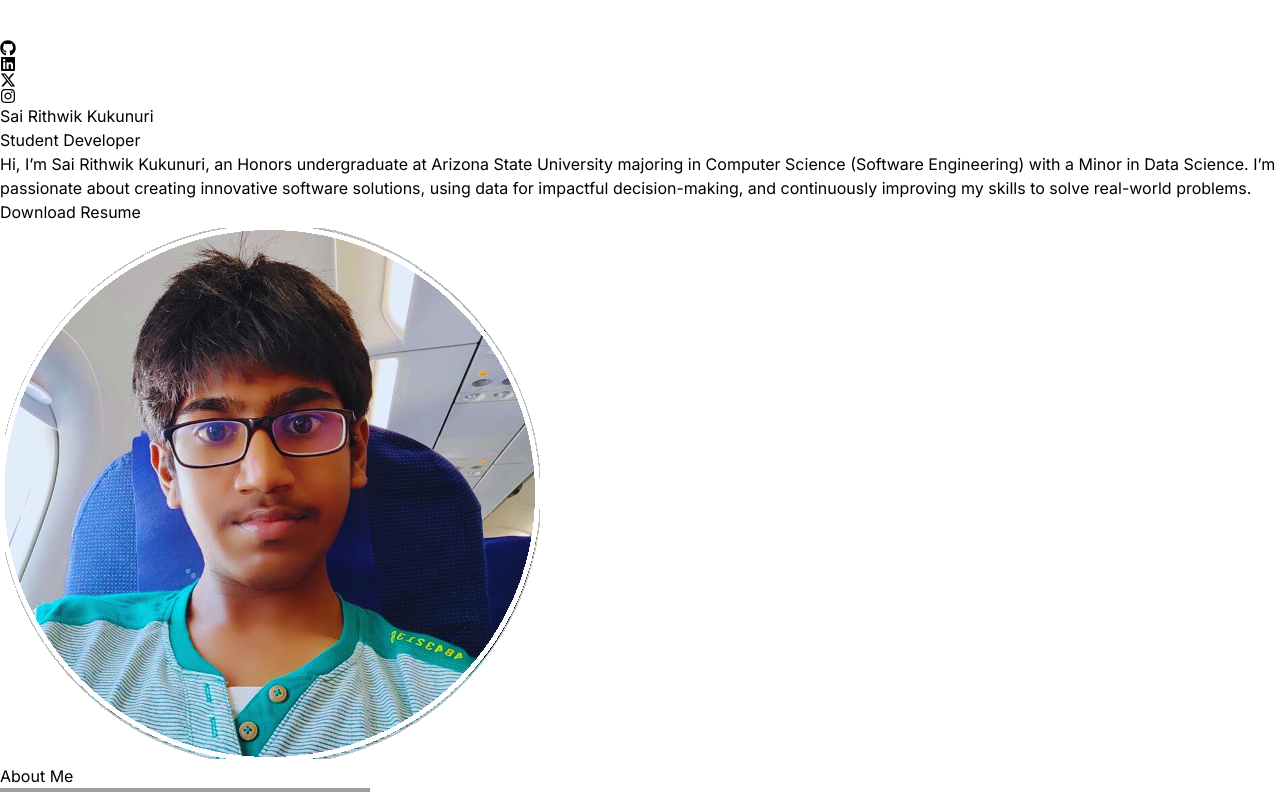
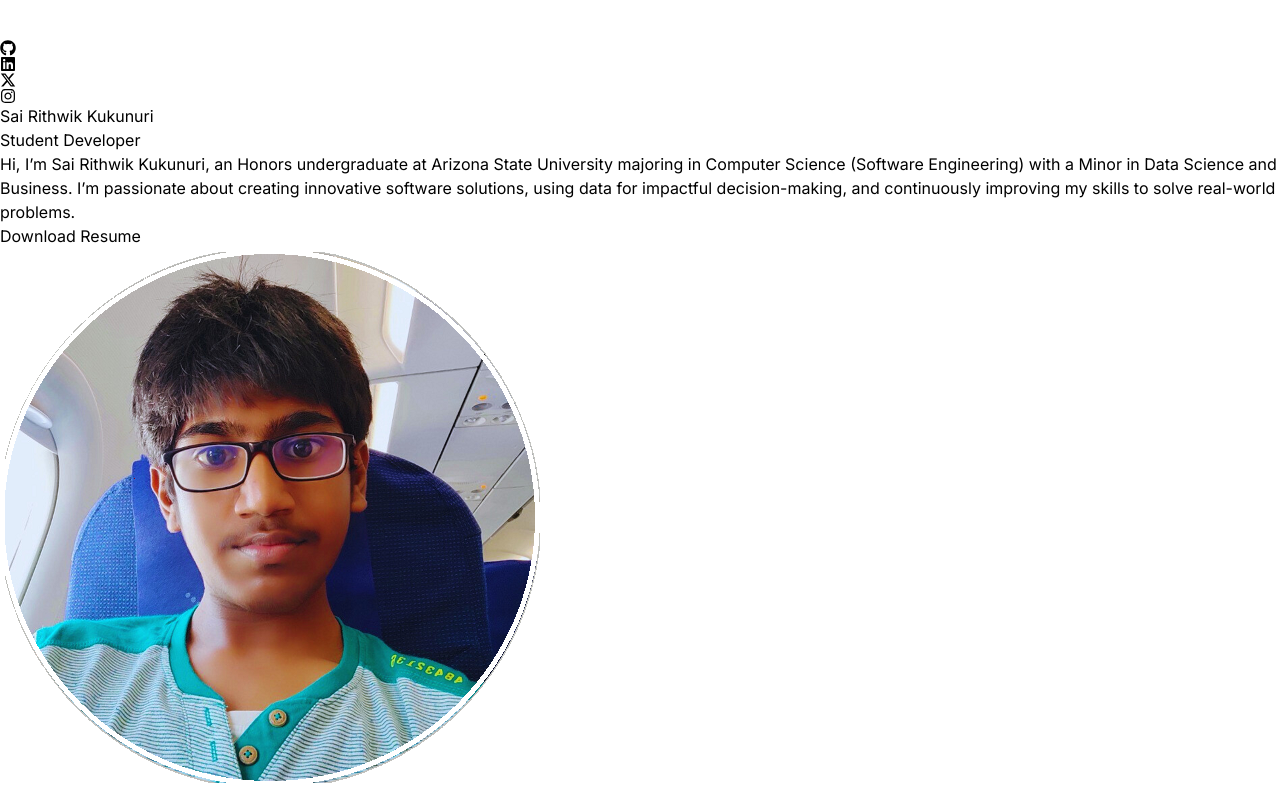
Before and after one commit to YB-Yottabyte/Portfolio, a React (Vite) app: page / in a window 1280 px wide. Shown: the top 792 px of the page. Built offline with nearby package versions, Linux system fonts and the light colour scheme; grey boxes are pictures that could not be loaded.

Commit message:
Update index.js

```diff
--- a/src/constants/index.js
+++ b/src/constants/index.js
@@ -2,7 +2,7 @@ import project1 from "../assets/Forecast-hub.mp4";
 import project2 from "../assets/modern-ui.mp4";
 import project3 from "../assets/Expense Manager.mp4";
 
-export const HERO_CONTENT = `Hi, I’m Sai Rithwik Kukunuri, an Honors undergraduate at Arizona State University majoring in Computer Science (Software Engineering) with a Minor in Data Science. I’m passionate about creating innovative software solutions, using data for impactful decision-making, and continuously improving my skills to solve real-world problems.`;
+export const HERO_CONTENT = `Hi, I’m Sai Rithwik Kukunuri, an Honors undergraduate at Arizona State University majoring in Computer Science (Software Engineering) with a Minor in Data Science and Business. I’m passionate about creating innovative software solutions, using data for impactful decision-making, and continuously improving my skills to solve real-world problems.`;
 
 export const ABOUT_TEXT = `
 I still remember the excitement of writing my very first program—it sparked a passion for coding and
```
